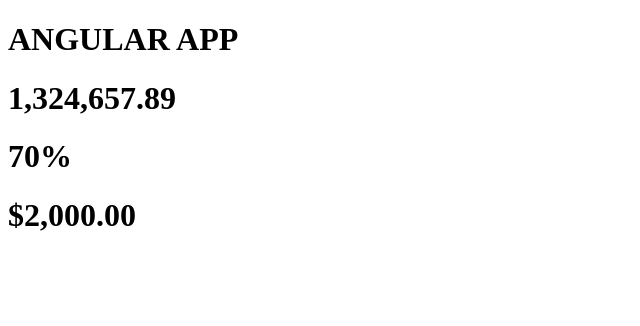
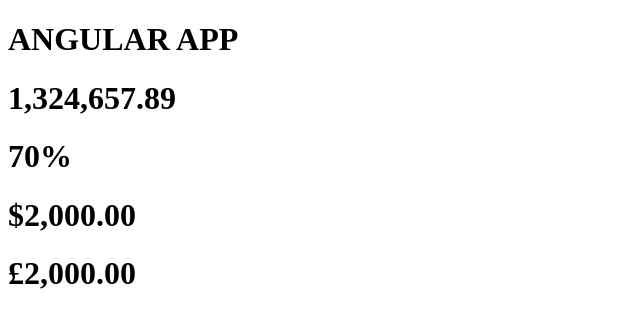
Before and after one commit to B00ttl3/Pipes-In-Angular, an Angular app: page / in a window 1280 px wide. Shown: the top 326 px of the page, without its empty margins (0-640 px from the left). Built offline with nearby package versions, Linux system fonts and the light colour scheme.

Commit message:
Learnt about how to change the currency sign to other currencies

```diff
--- a/src/app/app.component.html
+++ b/src/app/app.component.html
@@ -39,3 +39,8 @@
 <!-- Currency Pipe: Just to make the value to be in dollar currency we will use it. same as others first add the currency pipe in TS file and then add it here. -->
 
 <h1>{{ 2000 | currency }}</h1>
+
+
+<!-- Parameterzied Angular Pipes: so by default the currency sign which will be added is dollar. so if we want to change it we have to specify which sign we want, like for pound we will put the currency code of pund which is GBP inside the '' after the : after the currency pipe. similar to GBP we can add EUR for euro sign and others as well -->
+
+<h1>{{ 2000 | currency : 'GBP' }}</h1>
```
